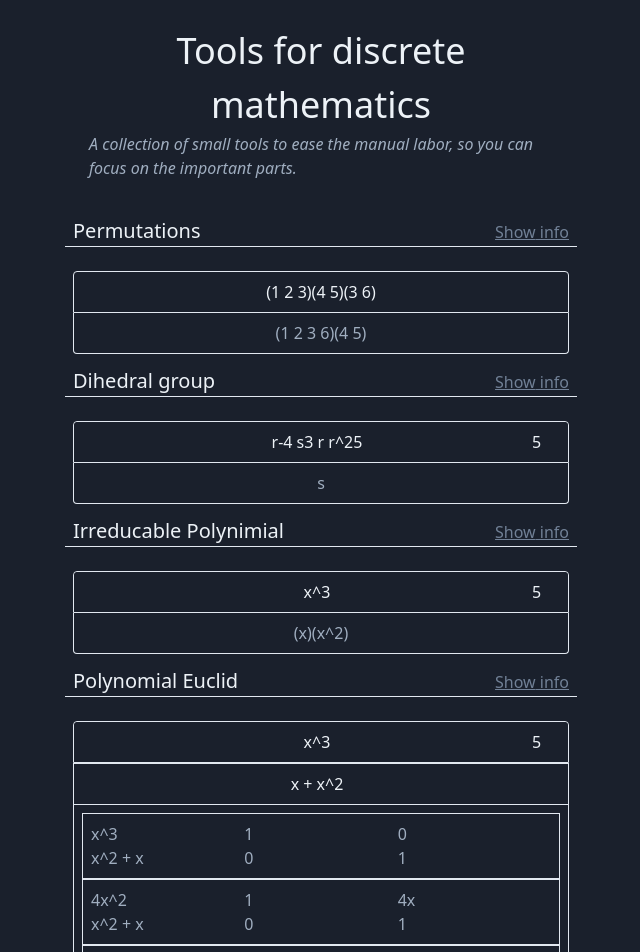
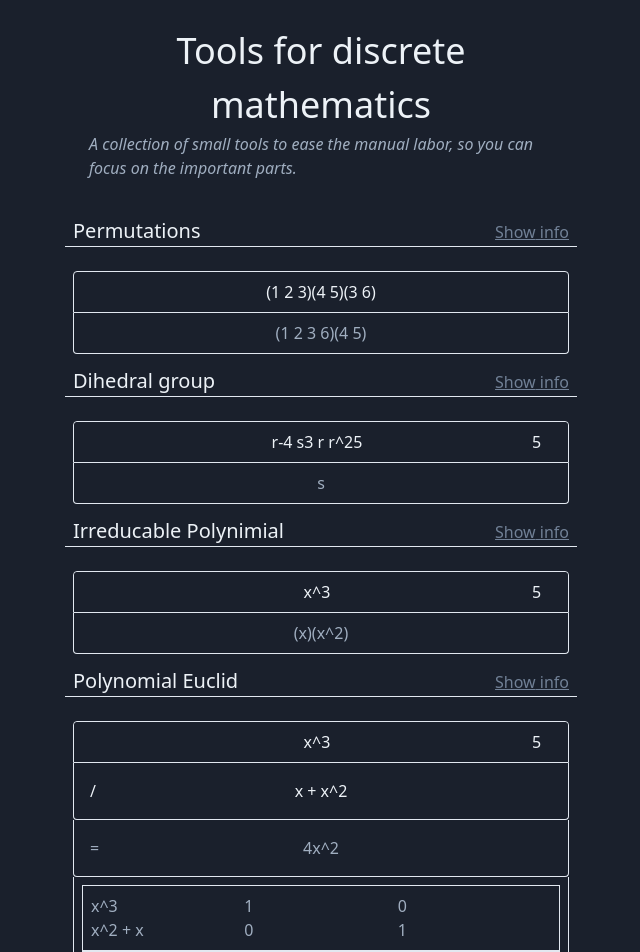
Before and after one commit to oeb25/dm.bvng.dk, a React (Vite) app: page / in a window 1280 px wide. Shown: the top 952 px of the page, without its empty margins (319-959 px from the left). Built offline with nearby package versions, Linux system fonts and the light colour scheme.

Commit message:
Polynominal division

```diff
--- a/src/components/PolyEuclid.tsx
+++ b/src/components/PolyEuclid.tsx
@@ -6,7 +6,8 @@ import {
   parsePoly,
   euclidieanAlgo,
   fmtEuclid,
-  fmtPoly
+  fmtPoly,
+  divPoly
 } from "~data";
 import { Section } from "./Section";
 import { Code } from "./Code";
@@ -54,13 +55,24 @@ export const PolyEuclid = () => {
           onChange={e => setSidesText(e.target.value)}
         />
       </div>
-      <div className="text-center text-gray-200 border flex mx-2">
-        <input
-          className="bg-gray-900 text-center pl-12 p-2 flex-1 rounded-t mr-12"
-          type="text"
-          value={p2Src}
-          onChange={e => setP2(e.target.value)}
-        />
+      <div className="text-center border border-t-0 p-2 rounded-b mx-2 flex flex relative">
+        <div className="text-center p-2 w-64 flex">/</div>
+        <div className="text-center p-2 flex">
+          <input
+            className="bg-gray-900 text-center flex-1"
+            type="text"
+            value={p2Src}
+            onChange={e => setP2(e.target.value)}
+          />
+        </div>
+        <div className="text-center p-2 w-64 flex"></div>
+      </div>
+      <div className="text-center border border-t-0 p-2 text-gray-500 rounded-b mx-2 flex flex relative">
+        <div className="text-center p-2 w-64 flex">=</div>
+        <div className="text-center p-2 flex">
+          {e ? fmtPoly(divPoly(p1, p2, sides)!) : ""}
+        </div>
+        <div className="text-center p-2 w-64 flex"></div>
       </div>
       <div className="text-center text-gray-500 border border-t-0 p-2 rounded-b mx-2">
         {e
```
